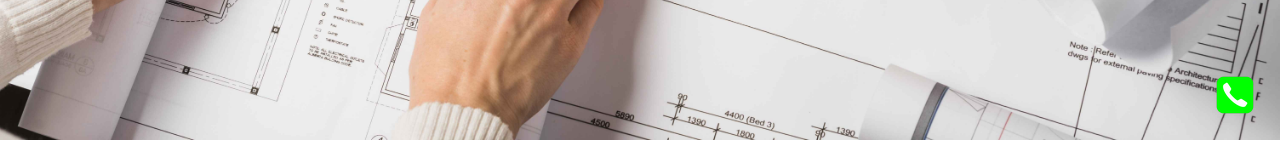
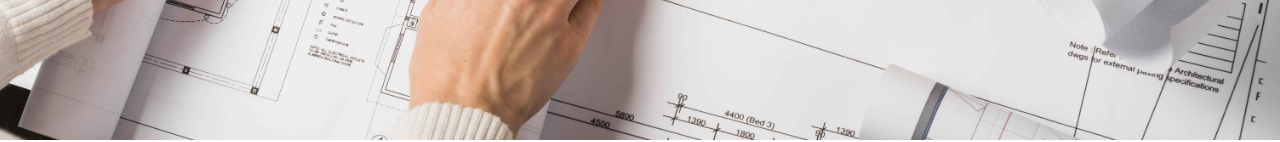
Before and after one commit to logan872/logan872.github.io, a plain HTML site: page index.html in a window 1280 px wide. Shown: the part 660-802 px from the top of the page. Drawn offline with nearby package versions, Linux system fonts and the light colour scheme; a script that the page names is missing.

Commit message:
Update index.html

```diff
--- a/index.html
+++ b/index.html
@@ -28,12 +28,6 @@ http://www.tooplate.com/view/2077-modern-town
 </head>
 <body data-spy="scroll" data-target=".navbar-collapse" data-offset="50">
 
-<div id='follow'>
-<a href="tel:+79833774488" target='_blank'>
-<img src='images/call.png'
-border=0 alt='Следи за мной на
-Twitter' title='Следи за мной на Twitter' /></a>
-</div>
 
 <!-- Home section
 ================================================== -->
@@ -114,7 +108,7 @@ Twitter' title='Следи за мной на Twitter' /></a>
 			</div>
 
             <div class="col-md-6 col-sm-12">
-				<img src="images/about-img-2.jpg" class="img-responsive" alt="about img 2">
+				<img src="images/about-img-2.jpg" class="img-responsive" alt="about img 2"><br>
 			</div>
 
 		</div>
@@ -125,9 +119,9 @@ Twitter' title='Следи за мной на Twitter' /></a>
 <section class="paralla-section">
 	<div class="container" style="">
 		<div class="row">
+			<br>
 			<p style="text-align: center;"><img src="images/11.jpg" style="height: 100%; width: 100%;" alt=""/><br><br>
 			<img src="images/12.jpg" style="height: 100%; width: 100%;" alt="" /></p>
-
 
 		</div>
 	</div>
```
